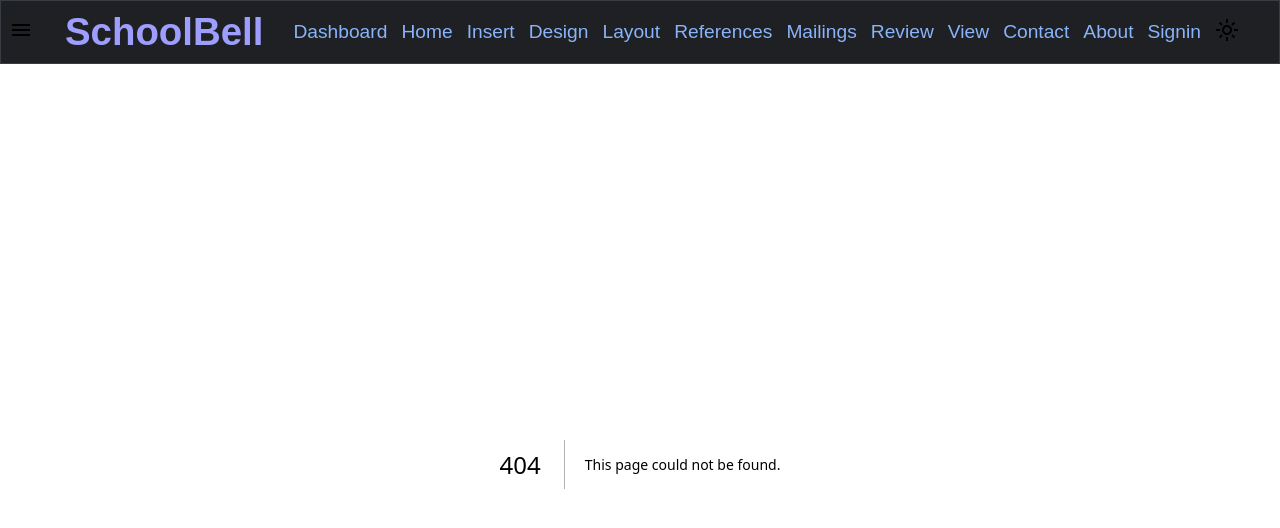
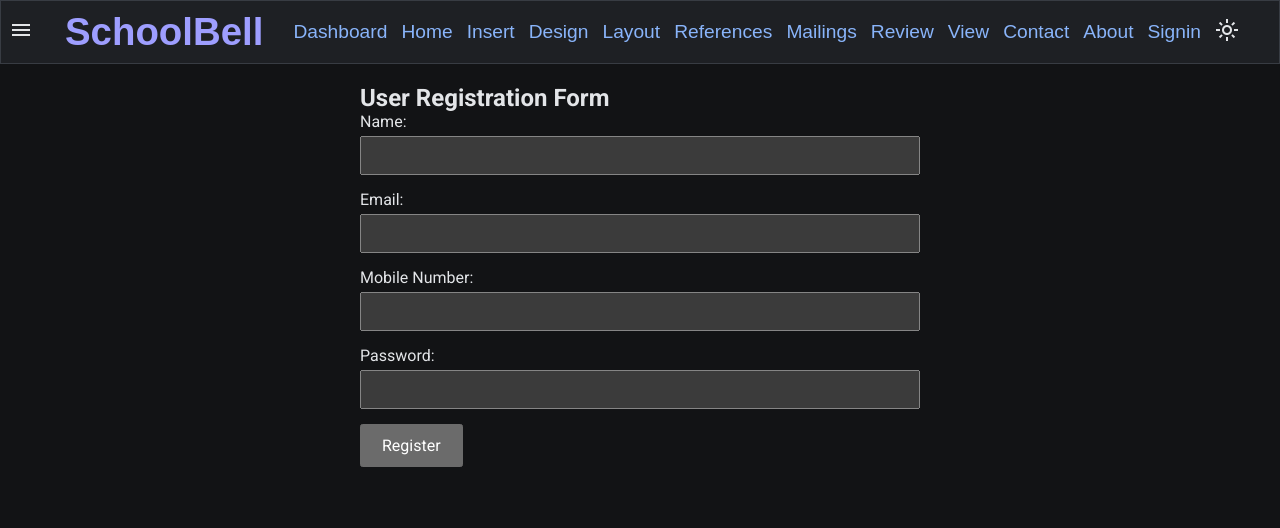
Before and after one commit to kapilpanchalext/spring-security-frontend, a Next.js app in the folder capstone-project-1/: page /signin in a window 1280 px wide. Before the commit this address had no page. Shown: the top 528 px of the page. Built offline with nearby package versions, Linux system fonts and the light colour scheme; a web font is replaced by a local one.

Commit message:
[url] added BackendApi

```diff
--- /dev/null
+++ b/capstone-project-1/src/app/signin/page.tsx
@@ -0,0 +1,122 @@
+"use client"
+
+import LINKMAP from "@/components/model/backendapi/BackendApi";
+import RegisterModel from "@/components/model/RegisterModel";
+import { useState } from "react";
+
+const Signin = () => {
+
+  const [formData, setFormData] = useState<RegisterModel>({
+    name: '',
+    email: '',
+    mobileNumber: '',
+    password: '',
+  });
+
+  const handleChange = (e: React.ChangeEvent<HTMLInputElement>) => {
+    const { name, value } = e.target;
+    setFormData({ ...formData, [name]: value });
+  };
+
+  const handleSubmit = async (e: React.FormEvent<HTMLFormElement>) => {
+    e.preventDefault();
+    console.log('Form data submitted:', formData);
+
+    try {
+      const response = await fetch(LINKMAP.get('/register-student'), {
+        method: 'POST',
+        headers: {
+          'Content-Type': 'application/json',
+        },
+        body: JSON.stringify(formData),
+      });
+
+      if (response.ok) {
+        // Check if the response is JSON
+        const contentType = response.headers.get('content-type');
+        if (contentType && contentType.includes('application/json')) {
+          const data = await response.json();
+          console.log('Registration successful:', data);
+          alert('Registration successful!');
+          setFormData({
+            name: '',
+            email: '',
+            mobileNumber: '',
+            password: '',
+          });
+        } else {
+          const text = await response.text();
+          console.log('Non-JSON response:', text);
+          alert('Registration response received but not in JSON format.');
+        }
+      } else {
+        console.error('Registration failed:', response.statusText);
+        alert('Registration failed. Please try again.');
+      }
+    } catch (error) {
+      console.error('Error during registration:', error);
+      alert('An error occurred. Please try again later.');
+    }
+  };
+
+  return (
+    <>
+      <div style={{ maxWidth: '600px', margin: '0 auto', padding: '20px' }}>
+      <h2>User Registration Form</h2>
+        <form onSubmit={handleSubmit}>
+          <div style={{ marginBottom: '15px' }}>
+            <label htmlFor="name">Name:</label>
+            <input
+              type="text"
+              id="name"
+              name="name"
+              value={formData.name}
+              onChange={handleChange}
+              required
+              style={{ width: '100%', padding: '8px', marginTop: '5px' }}
+            />
+          </div>
+          <div style={{ marginBottom: '15px' }}>
+            <label htmlFor="email">Email:</label>
+            <input
+              type="email"
+              id="email"
+              name="email"
+              value={formData.email}
+              onChange={handleChange}
+              required
+              style={{ width: '100%', padding: '8px', marginTop: '5px' }}
+            />
+          </div>
+          <div style={{ marginBottom: '15px' }}>
+            <label htmlFor="mobileNumber">Mobile Number:</label>
+            <input
+              type="text"
+              id="mobileNumber"
+              name="mobileNumber"
+              value={formData.mobileNumber}
+              onChange={handleChange}
+              required
+              style={{ width: '100%', padding: '8px', marginTop: '5px' }}
+            />
+          </div>
+          <div style={{ marginBottom: '15px' }}>
+            <label htmlFor="pwd">Password:</label>
+            <input
+              type="password"
+              id="pwd"
+              name="pwd"
+              value={formData.password}
+              onChange={handleChange}
+              required
+              style={{ width: '100%', padding: '8px', marginTop: '5px' }}
+            />
+          </div>
+          <button type="submit" style={{ padding: '10px 20px' }}>Register</button>
+        </form>
+      </div>
+    </>
+  )
+};
+
+export default Signin;
--- /dev/null
+++ b/capstone-project-1/src/components/model/RegisterModel.ts
@@ -0,0 +1,6 @@
+export default interface RegisterModel {
+  name: string;
+  email: string;
+  mobileNumber: '',
+  password: string;
+};
--- /dev/null
+++ b/capstone-project-1/src/components/model/backendapi/BackendApi.ts
@@ -0,0 +1,13 @@
+const LINKMAP = new Map();
+const PROTOCOL = "http";
+const HOST = "localhost";
+const PORT = 9001;
+const BASE_URL = `${PROTOCOL}://${HOST}:${PORT}`;
+
+LINKMAP.set('/register-student',            new URL(`${BASE_URL}/register-student`));
+LINKMAP.set('/assign-roles',                new URL(`${BASE_URL}/assign-roles`));
+LINKMAP.set('/get-logged-student-details',  new URL(`${BASE_URL}/get-logged-student-details`));
+LINKMAP.set('/get-students-list-by-email',  new URL(`${BASE_URL}/get-students-list-by-email`));
+LINKMAP.set('/get-student-count',           new URL(`${BASE_URL}/get-student-count`));
+
+export default LINKMAP;
--- a/capstone-project-1/src/components/navbar/Navbar.tsx
+++ b/capstone-project-1/src/components/navbar/Navbar.tsx
@@ -54,7 +54,7 @@ const Navbar = () => {
           {pageLinks.map((link, index) => (
             <Link
               key={index}
-              href={`/${link}`}
+              href={`/${link.toLowerCase()}`}
               className={isActive(`/${link}`) ? styles.active : ''}>{link}</Link>
           ))}
         </nav>
--- a/capstone-project-1/src/components/sidebar/Sidebar.tsx
+++ b/capstone-project-1/src/components/sidebar/Sidebar.tsx
@@ -14,19 +14,10 @@ const Sidebar = () => {
     isSideBarExpanded ? (
     <aside className={styles.sidebar}>
       <nav className={styles['sidebar__links']}>
-        {/* <Link href="/home" className={isActive('/home') ? styles.active : ''}>Info</Link>
-        <Link href="/insert" className={isActive('/insert') ? styles.active : ''}>New</Link>
-        <Link href="/" className={isActive('/') ? styles.active : ''}>Open</Link>
-        <Link href="/" className={isActive('/') ? styles.active : ''}>Save</Link>
-        <Link href="/" className={isActive('/') ? styles.active : ''}>SaveAs</Link>
-        <Link href="/" className={isActive('/') ? styles.active : ''}>Print</Link>
-        <Link href="/" className={isActive('/') ? styles.active : ''}>Share</Link>
-        <Link href="/" className={isActive('/') ? styles.active : ''}>Export</Link>
-        <Link href="/" className={isActive('/') ? styles.active : ''}>Close</Link> */}
         {pageLinks.map((link, index) => (
           <Link
             key={index}
-            href={`/${link}`}
+            href={`/${link.toLowerCase()}`}
             className={isActive(`/${link}`) ? styles.active : ''}>{link}</Link>
         ))}
       </nav>
```
